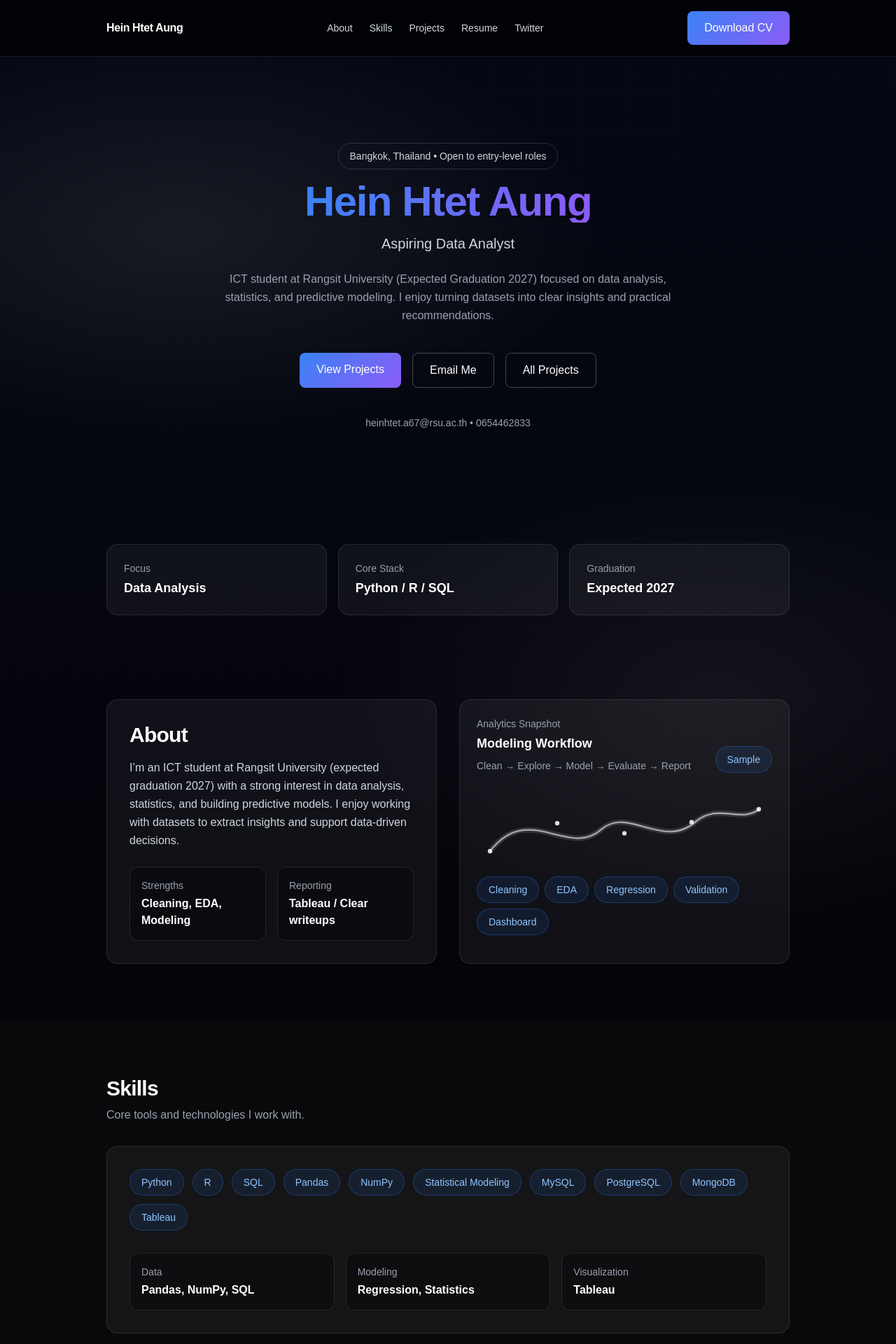
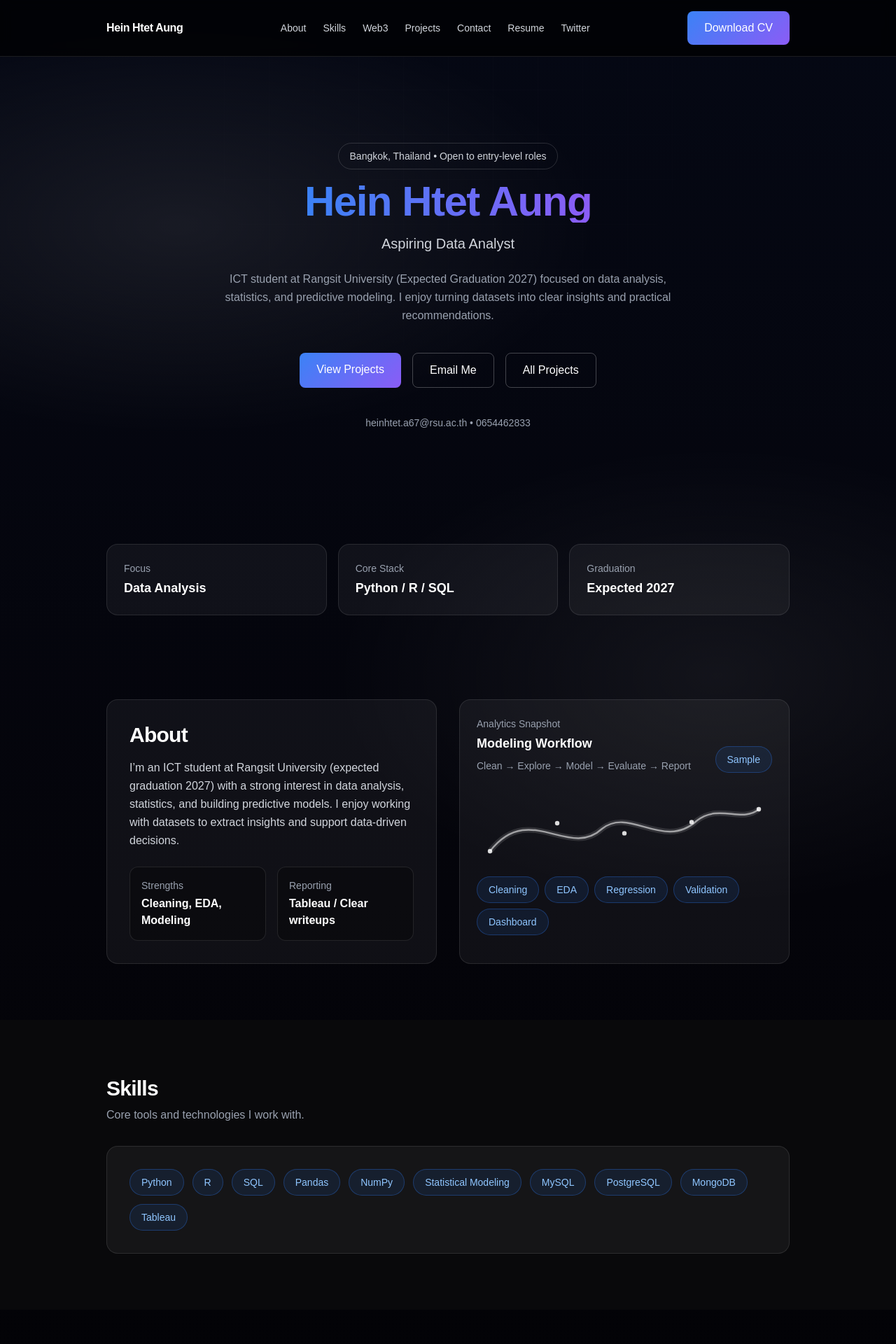
Before and after one commit to ruinogenesis/my-portfolio, a Next.js app: page / in a window 1280 px wide. Shown: the top 1920 px of the page at 70% size. Built offline with nearby package versions, Linux system fonts and the light colour scheme.

Commit message:
add top nav with mobile menu + section ids

```diff
--- a/app/page.tsx
+++ b/app/page.tsx
@@ -1,3 +1,7 @@
+"use client";
+
+import { useState } from "react";
+
 const skills = [
   "Python",
   "R",
@@ -32,7 +36,6 @@ const projects = [
 ];
 
 function MiniChart() {
-  // A tiny “analytics vibe” chart (SVG). No libs.
   return (
     <div className="rounded-2xl border border-white/10 bg-white/5 p-6">
       <div className="flex items-end justify-between gap-4">
@@ -64,17 +67,27 @@ function MiniChart() {
           />
           {[20, 140, 260, 380, 500].map((x, i) => (
             <g key={i}>
-              <circle cx={x} cy={[110, 60, 78, 58, 35][i]} r="4" fill="rgba(255,255,255,0.85)" />
+              <circle
+                cx={x}
+                cy={[110, 60, 78, 58, 35][i]}
+                r="4"
+                fill="rgba(255,255,255,0.85)"
+              />
             </g>
           ))}
         </svg>
 
         <div className="mt-3 flex flex-wrap gap-2 text-xs text-gray-300">
-          {["Cleaning", "EDA", "Regression", "Validation", "Dashboard"].map((t) => (
-            <span key={t} className="rounded-full border border-blue-500/30 bg-blue-500/10 px-4 py-2 text-sm text-blue-300 hover:bg-blue-500/20 transition">
+          {["Cleaning", "EDA", "Regression", "Validation", "Dashboard"].map(
+            (t) => (
+              <span
+                key={t}
+                className="rounded-full border border-blue-500/30 bg-blue-500/10 px-4 py-2 text-sm text-blue-300 hover:bg-blue-500/20 transition"
+              >
                 {t}
               </span>
-          ))}
+            )
+          )}
         </div>
       </div>
     </div>
@@ -82,43 +95,132 @@ function MiniChart() {
 }
 
 export default function Home() {
+  const [open, setOpen] = useState(false);
+
+  const navItems = [
+    { label: "About", href: "#about" },
+    { label: "Skills", href: "#skills" },
+    { label: "Web3", href: "#web3" },
+    { label: "Projects", href: "#projects" },
+    { label: "Contact", href: "#contact" },
+  ];
+
   return (
     <main className="premium-bg text-white">
-      {/* Background grid overlay */}
       <div className="pointer-events-none fixed inset-0 grid-overlay" />
 
-      {/* NAV */}
+      {/* TOP NAV */}
       <header className="sticky top-0 z-50 border-b border-white/10 bg-black/70 backdrop-blur">
         <div className="mx-auto flex max-w-5xl items-center justify-between px-6 py-4">
-          <a href="/" className="font-semibold tracking-tight">
+          <a
+            href="#"
+            className="font-semibold tracking-tight"
+            onClick={() => setOpen(false)}
+          >
             Hein Htet Aung
           </a>
 
+          {/* Desktop nav */}
           <nav className="hidden md:flex items-center gap-6 text-sm text-gray-300">
-            <a href="#about" className="hover:text-blue-300 transition">About</a>
-            <a href="#skills" className="hover:text-blue-300 transition">Skills</a>
-            <a href="#projects" className="hover:text-blue-300 transition">Projects</a>
-            <a href="/resume" className="hover:text-blue-300 transition">Resume</a>
+            {navItems.map((item) => (
+              <a
+                key={item.href}
+                href={item.href}
+                className="hover:text-blue-300 transition"
+              >
+                {item.label}
+              </a>
+            ))}
+
+            <a
+              href="/resume"
+              className="hover:text-blue-300 transition"
+              onClick={() => setOpen(false)}
+            >
+              Resume
+            </a>
+
             <a
               href="https://twitter.com/charanko404"
               target="_blank"
               rel="noreferrer"
               className="hover:text-blue-400 transition"
+              onClick={() => setOpen(false)}
             >
               Twitter
             </a>
+          </nav>
 
-          </nav>
+          {/* Right actions */}
+          <div className="flex items-center gap-3">
+            <a
+              href="/Hein_Htet_Aung-CV.pdf"
+              target="_blank"
+              rel="noreferrer"
+              className="accent-btn rounded-lg px-6 py-3 font-medium hidden sm:inline-flex"
+              onClick={() => setOpen(false)}
+            >
+              Download CV
+            </a>
+
+            {/* Mobile menu button */}
+            <button
+              type="button"
+              className="md:hidden inline-flex items-center justify-center rounded-lg border border-white/20 px-3 py-2 text-sm font-medium hover:border-white/40 hover:bg-white/5 transition"
+              onClick={() => setOpen((v) => !v)}
+              aria-expanded={open}
+              aria-controls="mobile-nav"
+            >
+              {open ? "Close" : "Menu"}
+            </button>
+          </div>
+        </div>
+
+        {/* Mobile nav */}
+        {open && (
+          <div id="mobile-nav" className="md:hidden border-t border-white/10">
+            <div className="mx-auto max-w-5xl px-6 py-4 flex flex-col gap-3 text-sm text-gray-300">
+              {navItems.map((item) => (
+                <a
+                  key={item.href}
+                  href={item.href}
+                  className="rounded-lg border border-white/10 bg-white/5 px-4 py-3 hover:bg-white/10 hover:text-blue-300 transition"
+                  onClick={() => setOpen(false)}
+                >
+                  {item.label}
+                </a>
+              ))}
+
+              <a
+                href="/resume"
+                className="rounded-lg border border-white/10 bg-white/5 px-4 py-3 hover:bg-white/10 hover:text-blue-300 transition"
+                onClick={() => setOpen(false)}
+              >
+                Resume
+              </a>
+
+              <a
+                href="https://twitter.com/charanko404"
+                target="_blank"
+                rel="noreferrer"
+                className="rounded-lg border border-white/10 bg-white/5 px-4 py-3 hover:bg-white/10 hover:text-blue-300 transition"
+                onClick={() => setOpen(false)}
+              >
+                Twitter (Web3)
+              </a>
 
               <a
                 href="/Hein_Htet_Aung-CV.pdf"
                 target="_blank"
                 rel="noreferrer"
-            className="accent-btn rounded-lg px-6 py-3 font-medium"
+                className="accent-btn rounded-lg px-4 py-3 font-medium text-center"
+                onClick={() => setOpen(false)}
               >
                 Download CV
               </a>
             </div>
+          </div>
+        )}
       </header>
 
       {/* HERO */}
@@ -137,16 +239,13 @@ export default function Home() {
           </p>
 
           <p className="fade-up delay-3 mt-6 max-w-2xl text-gray-400 leading-relaxed">
-            ICT student at Rangsit University (Expected Graduation 2027) focused on data analysis,
-            statistics, and predictive modeling. I enjoy turning datasets into clear insights and
-            practical recommendations.
+            ICT student at Rangsit University (Expected Graduation 2027) focused
+            on data analysis, statistics, and predictive modeling. I enjoy
+            turning datasets into clear insights and practical recommendations.
           </p>
 
           <div className="mt-10 flex flex-col gap-3 sm:flex-row sm:gap-4">
-            <a
-              href="#projects"
-              className="accent-btn rounded-lg px-6 py-3 font-medium"
-            >
+            <a href="#projects" className="accent-btn rounded-lg px-6 py-3 font-medium">
               View Projects
             </a>
 
@@ -176,7 +275,10 @@ export default function Home() {
         <div className="mx-auto max-w-5xl px-6">
           <div className="grid gap-4 sm:grid-cols-3">
             {metrics.map((m) => (
-              <div key={m.label} className="rounded-2xl border border-white/10 bg-white/5 p-6">
+              <div
+                key={m.label}
+                className="rounded-2xl border border-white/10 bg-white/5 p-6"
+              >
                 <p className="text-sm text-gray-400">{m.label}</p>
                 <p className="mt-1 text-lg font-semibold">{m.value}</p>
               </div>
@@ -192,8 +294,9 @@ export default function Home() {
             <div className="rounded-2xl border border-white/10 bg-white/5 p-8">
               <h2 className="text-3xl font-bold tracking-tight">About</h2>
               <p className="mt-4 text-gray-300 leading-relaxed">
-                I’m an ICT student at Rangsit University (expected graduation 2027) with a strong interest in
-                data analysis, statistics, and building predictive models. I enjoy working with datasets to
+                I’m an ICT student at Rangsit University (expected graduation
+                2027) with a strong interest in data analysis, statistics, and
+                building predictive models. I enjoy working with datasets to
                 extract insights and support data-driven decisions.
               </p>
 
@@ -225,31 +328,18 @@ export default function Home() {
               {skills.map((s) => (
                 <span
                   key={s}
-                  className="rounded-full border border-blue-500/30 bg-blue-500/10 px-4 py-2 text-sm text-blue-300 hover:bg-blue-500/20 transition">
+                  className="rounded-full border border-blue-500/30 bg-blue-500/10 px-4 py-2 text-sm text-blue-300 hover:bg-blue-500/20 transition"
+                >
                   {s}
                 </span>
               ))}
             </div>
-
-            <div className="mt-8 grid gap-4 sm:grid-cols-3">
-              <div className="rounded-xl border border-white/10 bg-black/30 p-4">
-                <p className="text-sm text-gray-400">Data</p>
-                <p className="mt-1 font-semibold">Pandas, NumPy, SQL</p>
-              </div>
-              <div className="rounded-xl border border-white/10 bg-black/30 p-4">
-                <p className="text-sm text-gray-400">Modeling</p>
-                <p className="mt-1 font-semibold">Regression, Statistics</p>
-              </div>
-              <div className="rounded-xl border border-white/10 bg-black/30 p-4">
-                <p className="text-sm text-gray-400">Visualization</p>
-                <p className="mt-1 font-semibold">Tableau</p>
-              </div>
-            </div>
           </div>
         </div>
       </section>
+
       {/* WEB3 EXPERIENCE */}
-      <section className="py-20">
+      <section id="web3" className="py-20">
         <div className="mx-auto max-w-5xl px-6">
           <h2 className="text-3xl font-bold tracking-tight gradient-text">
             Web3 Experience
@@ -257,9 +347,9 @@ export default function Home() {
 
           <div className="mt-8 rounded-2xl border border-white/10 bg-white/5 p-8">
             <p className="text-gray-300 leading-relaxed">
-              Active contributor in Web3 and DeFi communities with a focus on data,
-              analytics, and content strategy. Experienced in on-chain analysis,
-              liquidity strategies, and protocol research.
+              Active contributor in Web3 and DeFi communities with a focus on
+              data, analytics, and content strategy. Experienced in on-chain
+              analysis, liquidity strategies, and protocol research.
             </p>
 
             <div className="mt-6 grid gap-4 sm:grid-cols-3">
@@ -301,7 +391,10 @@ export default function Home() {
 
           <div className="mt-8 grid gap-6">
             {projects.map((p) => (
-              <div key={p.title} className="rounded-2xl border border-white/10 bg-white/5 p-7 color-card transition color-card transition color-card transition color-card transition color-card transition color-card transition hover:border-white/20 transition">
+              <div
+                key={p.title}
+                className="rounded-2xl border border-white/10 bg-white/5 p-7 color-card hover:border-white/20 transition"
+              >
                 <div className="flex flex-col gap-1 sm:flex-row sm:items-center sm:justify-between">
                   <h3 className="text-xl font-semibold">{p.title}</h3>
                   <p className="text-sm text-gray-400">{p.period}</p>
@@ -322,7 +415,8 @@ export default function Home() {
                   {p.tags.map((tag) => (
                     <span
                       key={tag}
-                      className="rounded-full border border-blue-500/30 bg-blue-500/10 px-4 py-2 text-sm text-blue-300 hover:bg-blue-500/20 transition">
+                      className="rounded-full border border-blue-500/30 bg-blue-500/10 px-4 py-2 text-sm text-blue-300 hover:bg-blue-500/20 transition"
+                    >
                       {tag}
                     </span>
                   ))}
@@ -334,7 +428,7 @@ export default function Home() {
       </section>
 
       {/* CONTACT */}
-      <section className="py-20 bg-zinc-950">
+      <section id="contact" className="py-20 bg-zinc-950">
         <div className="mx-auto max-w-5xl px-6 text-center">
           <h2 className="text-3xl font-bold tracking-tight">Contact</h2>
           <p className="mt-3 text-gray-400">
@@ -355,18 +449,20 @@ export default function Home() {
             >
               0654462833
             </a>
+
             <a
-              href="https://twitter.com/YOUR_USERNAME"
+              href="https://twitter.com/charanko404"
               target="_blank"
               rel="noreferrer"
               className="rounded-lg border border-blue-500/40 px-6 py-3 font-medium text-blue-300 hover:bg-blue-500/10 transition"
             >
               Twitter (Web3)
             </a>
-
           </div>
 
-          <p className="mt-10 text-sm text-gray-500">© {new Date().getFullYear()} Hein Htet Aung</p>
+          <p className="mt-10 text-sm text-gray-500">
+            © {new Date().getFullYear()} Hein Htet Aung
+          </p>
         </div>
       </section>
     </main>
```
Lines whose indentation alone changed are shown as unchanged.
